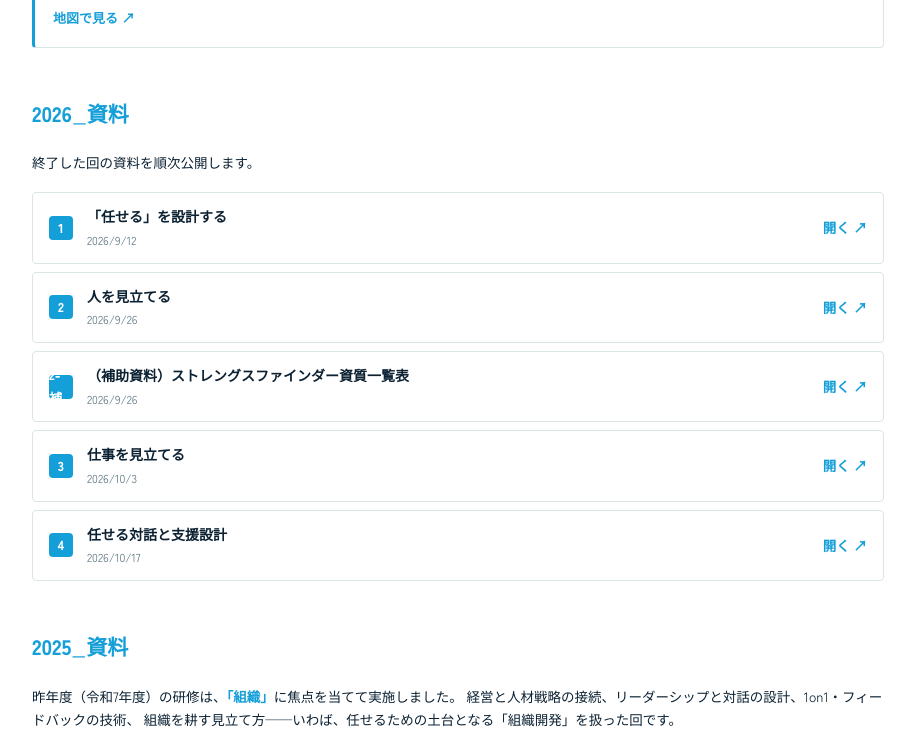
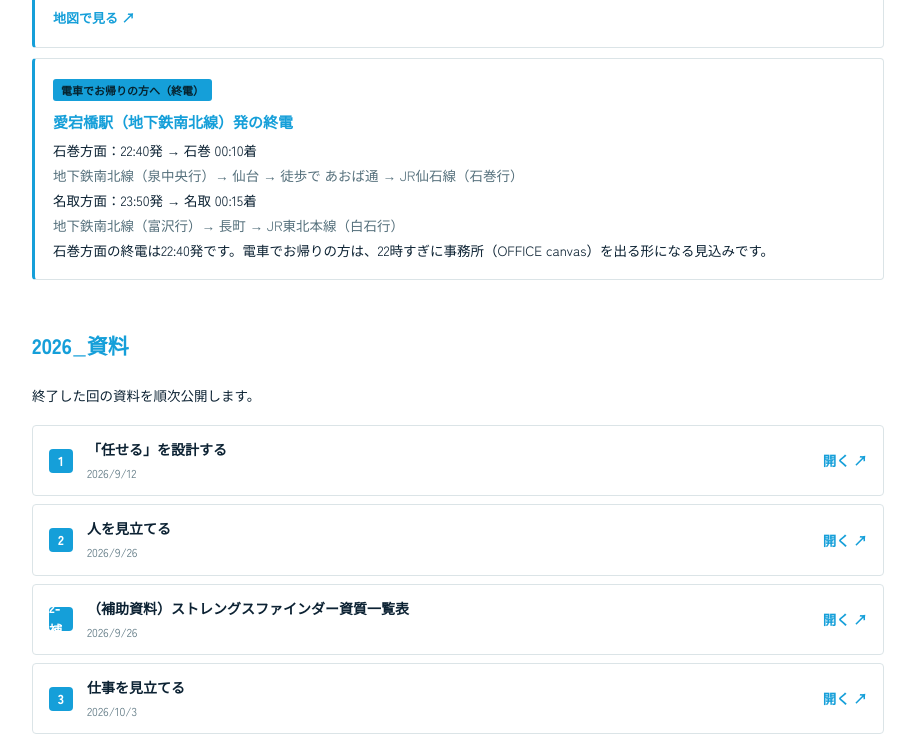
Before and after one commit to ki1118rin/makaseru-training, a plain HTML site: page index.html in a window 1280 px wide. Shown: the part 3522-4260 px from the top of the page, without its empty margins (182-1097 px from the left). Drawn offline with Linux system fonts and the light colour scheme.

Commit message:
11/21 終電の案内を追加
Co-Authored-By: Claude Sonnet 5.5 <noreply@anthropic.com>

```diff
--- a/index.html
+++ b/index.html
@@ -604,6 +604,15 @@
         <p class="venue-detail">ご参加の確認は、個別にご連絡します</p>
         <a href="https://maps.app.goo.gl/FAFHn6PNBnpJoeKx6" target="_blank" rel="noopener">地図で見る ↗</a>
       </div>
+      <div class="venue-item">
+        <span class="venue-tag">電車でお帰りの方へ（終電）</span>
+        <p class="venue-name">愛宕橋駅（地下鉄南北線）発の終電</p>
+        <p class="venue-detail">石巻方面：22:40発 → 石巻 00:10着</p>
+        <p class="venue-detail muted">地下鉄南北線（泉中央行）→ 仙台 → 徒歩で あおば通 → JR仙石線（石巻行）</p>
+        <p class="venue-detail">名取方面：23:50発 → 名取 00:15着</p>
+        <p class="venue-detail muted">地下鉄南北線（富沢行）→ 長町 → JR東北本線（白石行）</p>
+        <p class="venue-detail">石巻方面の終電は22:40発です。電車でお帰りの方は、22時すぎに事務所（OFFICE canvas）を出る形になる見込みです。</p>
+      </div>
     </div>
   </section>
 
@@ -800,6 +809,10 @@
       <summary>懇親会は参加必須ですか？</summary>
       <p>任意です。研修のあと、18:00から居酒屋 藤を貸切で行います（会費6,000円・税込）。参加の確認は個別にご連絡しますので、ご都合の悪い場合だけお知らせください。</p>
     </details>
+    <details class="faq">
+      <summary>電車で帰る場合、終電は何時ですか？</summary>
+      <p>愛宕橋駅発で、石巻方面は22:40発（石巻着00:10）、名取方面は23:50発（名取着00:15）が終電です。石巻方面にお帰りの方は、22時すぎに事務所を出る形になる見込みです。</p>
+    </details>
   </section>
 
   <section id="links">
```
